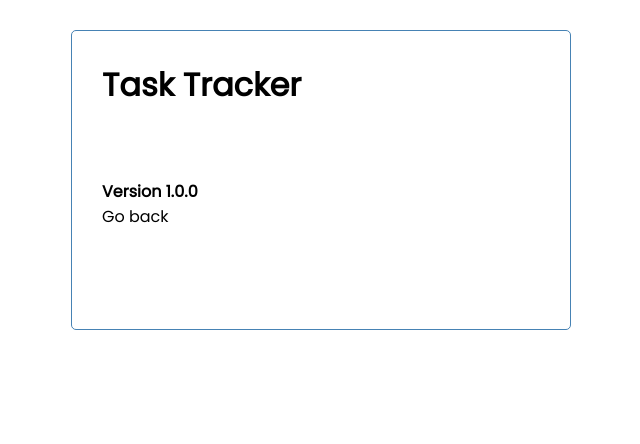
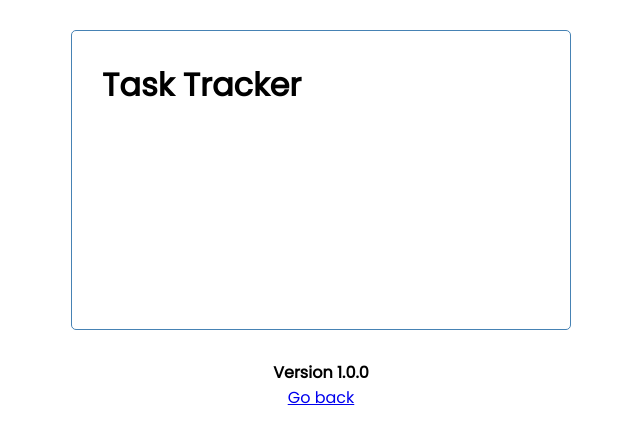
Before and after one commit to JayanAXHF/react-task-tracker, a React (Create React App) app: page /about in a window 1280 px wide. Shown: the top 444 px of the page, without its empty margins (319-959 px from the left). Built offline with nearby package versions, Linux system fonts and the light colour scheme; data requests are answered from the project's data file.

Commit message:
made some changes
made some changes to make it look better(no logic change

```diff
--- a/src/App.js
+++ b/src/App.js
@@ -112,8 +112,11 @@ const App = () => {
             </>
           )}
         />
+      </div>
+      <center>
         <Route path="/about" component={About} />
-      </div>
+      </center>
+
       <Footer />
     </Router>
   );
--- a/src/index.css
+++ b/src/index.css
@@ -112,14 +112,6 @@ footer {
 }
 
 .about {
-  margin-top: 50px;
+  margin-top: 30px;
   align-items: center;
-  position: absolute;
-
 }
-
-.about a,
-footer a {
-  text-decoration: none;
-  color: #000000
-}
```
